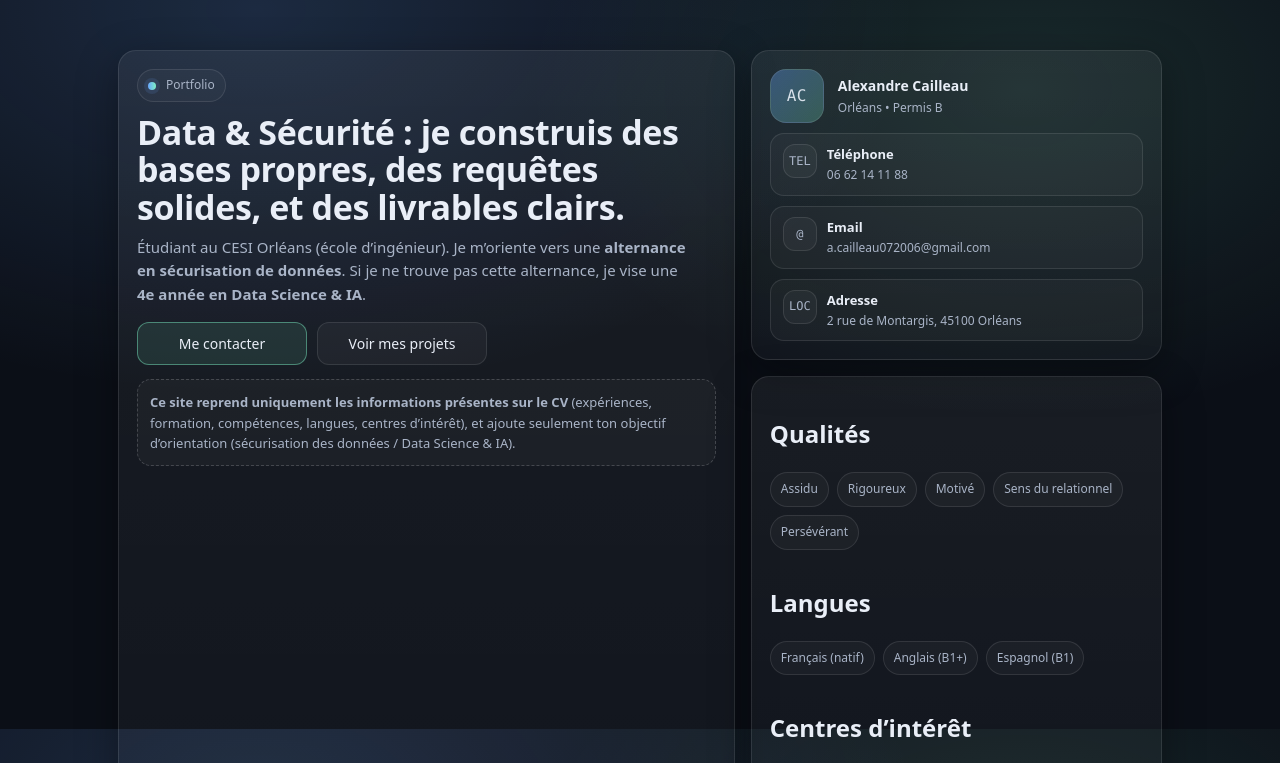
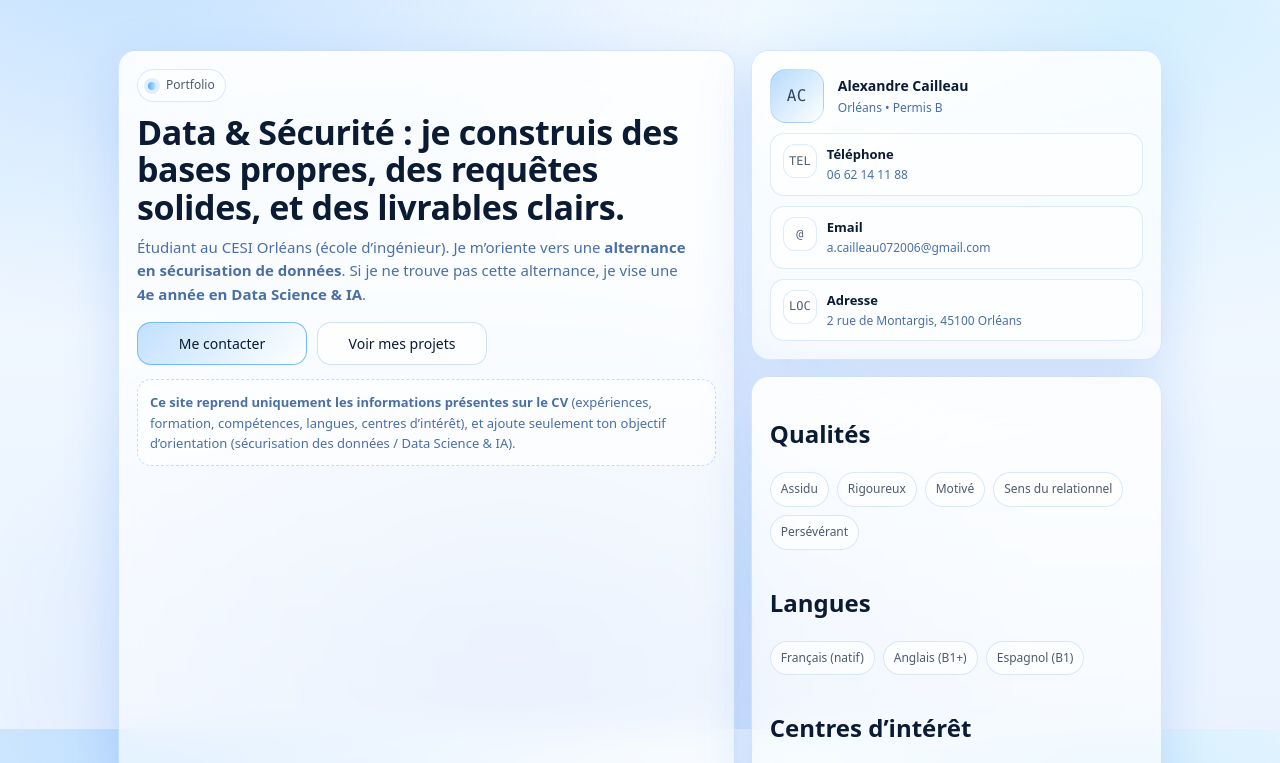
Before and after one commit to Xzanax-x/Portfolio, a plain HTML site: page portfolio.html in a window 1280 px wide. Shown: the part 71-834 px from the top of the page. Drawn offline with Linux system fonts and the light colour scheme.

Commit message:
Update portfolio.html

```diff
--- a/portfolio.html
+++ b/portfolio.html
@@ -8,14 +8,21 @@
 
   <style>
     :root{
-      --bg:#0b0f17;
-      --panel:#10192a;
-      --text:#e9eef7;
-      --muted:#a9b4c7;
-      --line:rgba(255,255,255,.10);
-      --accent:#6aa7ff;
-      --accent2:#7df0c5;
-      --shadow: 0 12px 40px rgba(0,0,0,.35);
+      /* Ice Blue + White Glow */
+      --bg:#f4f9ff;
+      --panel:rgba(255,255,255,.70);
+      --text:#0b1b33;
+      --muted:#4a6fa5;
+      --line:rgba(11,27,51,.14);
+
+      --accent:#52a8ff;
+      --accent2:#bfe8ff;
+      --accent3:#1f6feb;
+
+      --shadow: 0 18px 55px rgba(31,111,235,.18);
+      --shadow2: 0 26px 90px rgba(31,111,235,.22);
+      --glow: 0 0 0 6px rgba(82,168,255,.22);
+
       --radius: 18px;
       --radius2: 14px;
       --max: 1080px;
@@ -25,30 +32,36 @@
 
     *{box-sizing:border-box}
     html,body{height:100%}
+
     body{
       margin:0;
       font-family:var(--sans);
-      background: radial-gradient(1200px 700px at 20% 10%, rgba(106,167,255,.18), transparent 55%),
-                  radial-gradient(900px 600px at 80% 20%, rgba(125,240,197,.12), transparent 55%),
-                  var(--bg);
       color:var(--text);
       line-height:1.55;
+
+      /* Fond bleu clair + reflets blancs */
+      background:
+        radial-gradient(1100px 700px at 10% 0%, rgba(82,168,255,.32), transparent 58%),
+        radial-gradient(900px 600px at 90% 10%, rgba(191,232,255,.60), transparent 55%),
+        radial-gradient(900px 650px at 40% 90%, rgba(31,111,235,.14), transparent 60%),
+        linear-gradient(180deg, #f7fbff 0%, #eef6ff 60%, #eaf3ff 100%);
     }
+
     a{color:inherit}
     .wrap{max-width:var(--max); margin:0 auto; padding:28px 18px 60px;}
+
+    /* Topbar */
     .topbar{
       position:sticky; top:0; z-index:50;
-      backdrop-filter: blur(10px);
-      background: linear-gradient(to bottom, rgba(11,15,23,.85), rgba(11,15,23,.35));
+      backdrop-filter: blur(14px);
+      background: linear-gradient(to bottom, rgba(247,251,255,.92), rgba(247,251,255,.58));
       border-bottom:1px solid var(--line);
     }
     .topbar-inner{
       max-width:var(--max); margin:0 auto; padding:14px 18px;
       display:flex; align-items:center; justify-content:space-between; gap:14px;
     }
-    .brand{
-      display:flex; flex-direction:column; gap:2px;
-    }
+    .brand{display:flex; flex-direction:column; gap:2px;}
     .brand strong{font-size:14px; letter-spacing:.4px}
     .brand span{font-size:12px; color:var(--muted)}
     nav{
@@ -65,10 +78,11 @@
     }
     nav a:hover{
       color:var(--text);
-      border-color:var(--line);
-      background:rgba(255,255,255,.04);
+      border-color: rgba(82,168,255,.35);
+      background: rgba(82,168,255,.10);
     }
 
+    /* Layout */
     .hero{
       margin-top:22px;
       display:grid;
@@ -79,28 +93,50 @@
     @media (max-width: 900px){
       .hero{grid-template-columns:1fr}
     }
+
+    /* Cards (glass) */
     .card{
-      background: linear-gradient(180deg, rgba(255,255,255,.06), rgba(255,255,255,.03));
-      border:1px solid var(--line);
+      position:relative;
+      background:
+        linear-gradient(180deg, rgba(255,255,255,.84), rgba(255,255,255,.52));
+      border:1px solid rgba(31,111,235,.16);
       border-radius:var(--radius);
       box-shadow:var(--shadow);
       overflow:hidden;
+      backdrop-filter: blur(16px);
+      transition: transform .18s ease, box-shadow .18s ease, border-color .18s ease;
     }
-    .card .inner{padding:18px}
+    .card:hover{
+      transform: translateY(-2px);
+      box-shadow: var(--shadow2);
+      border-color: rgba(82,168,255,.35);
+    }
+    .card::before{
+      content:"";
+      position:absolute;
+      inset:-2px;
+      pointer-events:none;
+      background: radial-gradient(600px 260px at 15% 0%, rgba(255,255,255,.78), transparent 55%);
+      opacity:.62;
+    }
+    .card .inner{padding:18px; position:relative}
+
+    /* Kicker */
     .kicker{
       display:inline-flex; gap:10px; align-items:center;
       padding:6px 10px;
       border-radius:999px;
-      border:1px solid var(--line);
-      color:var(--muted);
+      border:1px solid rgba(31,111,235,.16);
+      color:rgba(11,27,51,.72);
       font-size:12px;
-      background: rgba(255,255,255,.03);
+      background: rgba(255,255,255,.60);
     }
     .kdot{
       width:8px; height:8px; border-radius:50%;
       background: linear-gradient(90deg, var(--accent), var(--accent2));
-      box-shadow:0 0 0 4px rgba(106,167,255,.12);
+      box-shadow:0 0 0 4px rgba(82,168,255,.18);
     }
+
     h1{
       margin:12px 0 10px;
       font-size:34px;
@@ -113,49 +149,50 @@
       font-size:15px;
       max-width:64ch;
     }
-    .cta{
-      display:flex; flex-wrap:wrap; gap:10px; margin-top:16px;
-    }
+
+    /* Buttons */
+    .cta{display:flex; flex-wrap:wrap; gap:10px; margin-top:16px;}
     .btn{
       display:inline-flex; align-items:center; justify-content:center; gap:10px;
       padding:10px 12px;
-      border-radius:12px;
-      border:1px solid var(--line);
-      background: rgba(255,255,255,.04);
+      border-radius:14px;
+      border:1px solid rgba(31,111,235,.20);
+      background: rgba(255,255,255,.68);
       color:var(--text);
       text-decoration:none;
       font-size:14px;
-      transition:.15s ease;
+      transition: transform .15s ease, background .15s ease, border-color .15s ease, box-shadow .15s ease;
       min-width: 170px;
     }
     .btn:hover{
       transform: translateY(-1px);
-      border-color: rgba(106,167,255,.45);
-      background: rgba(106,167,255,.10);
+      border-color: rgba(82,168,255,.60);
+      background: rgba(255,255,255,.88);
+      box-shadow: 0 14px 40px rgba(31,111,235,.18);
+    }
+    .btn:focus{
+      outline:none;
+      box-shadow: var(--glow);
     }
     .btn.primary{
-      border-color: rgba(125,240,197,.45);
-      background: rgba(125,240,197,.10);
+      border-color: rgba(82,168,255,.75);
+      background: linear-gradient(135deg, rgba(82,168,255,.34), rgba(255,255,255,.90));
     }
     .btn.primary:hover{
-      border-color: rgba(125,240,197,.75);
-      background: rgba(125,240,197,.14);
+      border-color: rgba(31,111,235,.75);
+      background: linear-gradient(135deg, rgba(82,168,255,.44), rgba(255,255,255,.97));
     }
 
-    .sidegrid{
-      display:grid; gap:16px;
-      grid-template-columns:1fr;
-    }
-    .profile{
-      display:flex; gap:14px; align-items:center;
-    }
+    /* Side */
+    .sidegrid{display:grid; gap:16px; grid-template-columns:1fr;}
+    .profile{display:flex; gap:14px; align-items:center;}
     .avatar{
       width:54px; height:54px; border-radius:16px;
-      background: linear-gradient(135deg, rgba(106,167,255,.35), rgba(125,240,197,.25));
-      border:1px solid var(--line);
+      background: linear-gradient(135deg, rgba(82,168,255,.42), rgba(255,255,255,.75));
+      border:1px solid rgba(31,111,235,.18);
       display:grid; place-items:center;
       font-family:var(--mono);
-      color:rgba(233,238,247,.9);
+      color: rgba(11,27,51,.80);
       font-size:16px;
       letter-spacing:.5px;
       flex: 0 0 auto;
@@ -163,31 +200,30 @@
     .profile .meta{display:flex; flex-direction:column; gap:2px}
     .profile .meta strong{font-size:14px}
     .profile .meta span{font-size:12px; color:var(--muted)}
-    .list{
-      display:grid; gap:10px;
-      margin-top:10px;
-    }
+
+    .list{display:grid; gap:10px; margin-top:10px;}
     .item{
       display:flex; gap:10px;
       padding:10px 12px;
       border-radius:14px;
-      background: rgba(255,255,255,.03);
-      border:1px solid var(--line);
+      background: rgba(255,255,255,.62);
+      border:1px solid rgba(31,111,235,.14);
     }
     .icon{
       width:34px; height:34px; border-radius:12px;
-      background: rgba(255,255,255,.04);
-      border:1px solid var(--line);
+      background: rgba(255,255,255,.70);
+      border:1px solid rgba(31,111,235,.14);
       display:grid; place-items:center;
       flex:0 0 auto;
       font-family:var(--mono);
-      color:var(--muted);
+      color: rgba(11,27,51,.70);
       font-size:12px;
     }
     .item .txt{display:flex; flex-direction:column; gap:2px}
     .item .txt b{font-size:13px}
     .item .txt span{font-size:12px; color:var(--muted)}
 
+    /* Sections */
     .section{
       margin-top:18px;
       display:grid;
@@ -197,28 +233,32 @@
     @media (max-width: 900px){
       .section{grid-template-columns:1fr}
     }
-    .section h2{
-      margin:0 0 10px;
-      font-size:16px;
-      letter-spacing:.2px;
-    }
-    .chips{
-      display:flex; flex-wrap:wrap; gap:8px;
-    }
+    .section h2{margin:0 0 10px; font-size:16px; letter-spacing:.2px;}
+
+    /* Chips */
+    .chips{display:flex; flex-wrap:wrap; gap:8px;}
     .chip{
       font-size:12px;
       padding:7px 10px;
       border-radius:999px;
-      border:1px solid var(--line);
-      background: rgba(255,255,255,.03);
-      color:var(--muted);
+      border:1px solid rgba(31,111,235,.16);
+      background: rgba(255,255,255,.60);
+      color: rgba(11,27,51,.72);
+      transition: background .15s ease, border-color .15s ease, transform .15s ease;
     }
+    .chip:hover{
+      background: rgba(255,255,255,.85);
+      border-color: rgba(82,168,255,.45);
+      transform: translateY(-1px);
+    }
+
+    /* Timeline */
     .timeline{display:grid; gap:10px}
     .trow{
       padding:12px;
       border-radius:var(--radius2);
-      border:1px solid var(--line);
-      background: rgba(255,255,255,.03);
+      border:1px solid rgba(31,111,235,.14);
+      background: rgba(255,255,255,.58);
     }
     .trow .head{
       display:flex; flex-wrap:wrap; justify-content:space-between; gap:8px;
@@ -228,10 +268,22 @@
     .trow .head span{font-size:12px; color:var(--muted)}
     .trow ul{margin:8px 0 0 18px; color:var(--muted); font-size:13px}
     .trow li{margin:6px 0}
+
+    /* Note */
+    .note{
+      padding:12px;
+      border-radius:var(--radius2);
+      border:1px dashed rgba(31,111,235,.24);
+      background: rgba(255,255,255,.60);
+      color: var(--muted);
+      font-size:13px;
+    }
+
+    /* Footer */
     .footer{
       margin-top:22px;
       padding-top:18px;
-      border-top:1px solid var(--line);
+      border-top:1px solid rgba(31,111,235,.14);
       color:var(--muted);
       font-size:12px;
       display:flex;
@@ -241,14 +293,6 @@
       align-items:center;
     }
     .smallmono{font-family:var(--mono)}
-    .note{
-      padding:12px;
-      border-radius:var(--radius2);
-      border:1px dashed rgba(255,255,255,.18);
-      background: rgba(255,255,255,.03);
-      color:var(--muted);
-      font-size:13px;
-    }
   </style>
 </head>
 
```
